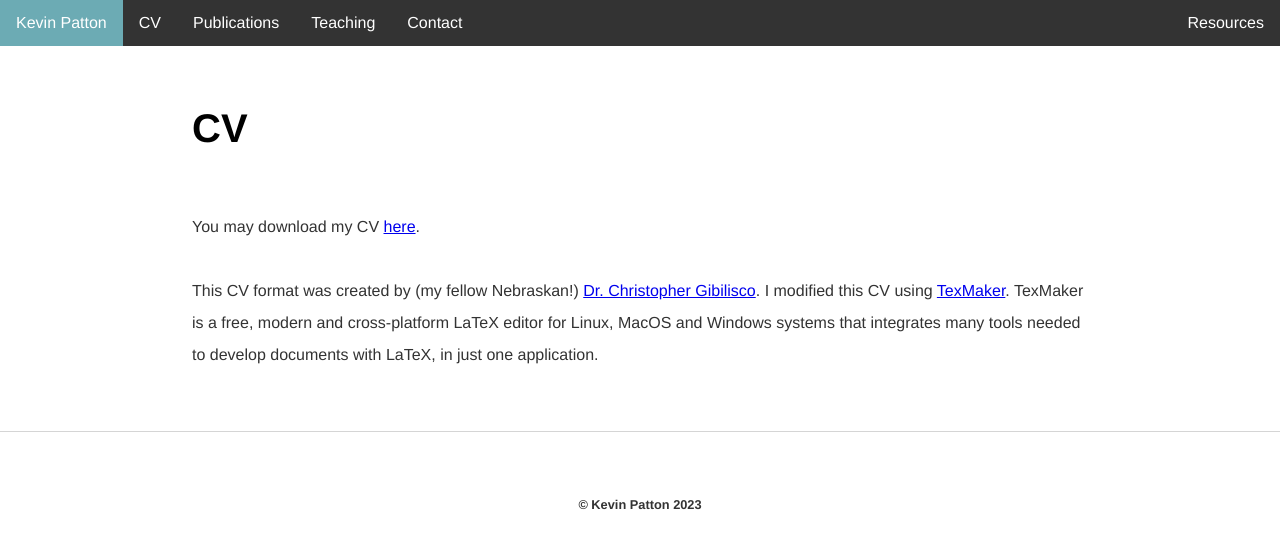
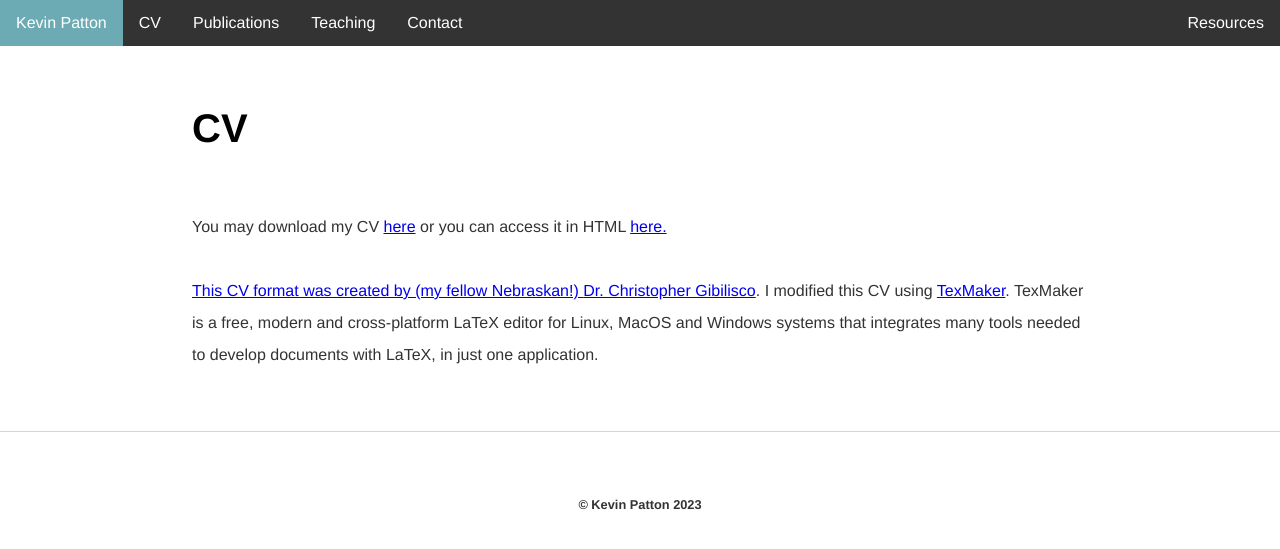
Before and after one commit to kevinjpatton/kevinjpatton.github.io, a Jekyll site: the page built from cv/index.html, in a window 1280 px wide. Shown: the top 549 px of the page. Built offline with Jekyll 4.4.1, drawn with Linux system fonts in a browser that asks for light colours; Markdown is read by kramdown in place of the engine named in the settings.

Commit message:
Update index.html

```diff
--- a/cv/index.html
+++ b/cv/index.html
@@ -4,4 +4,4 @@
 ---
 <h1>CV</h1>
 <p>You may download my CV <a href="/cv/KevinPattonJan2023CV.pdf
-" target="_blank">here</a>.<br><br>This CV format was created by (my fellow Nebraskan!) <a href="http://cjkgibilisco.org/" target="_blank">Dr. Christopher Gibilisco</a>.  I modified this CV using <a href="http://www.xm1math.net/texmaker/" target="_blank">TexMaker</a>.  TexMaker  is a free, modern and cross-platform LaTeX editor for Linux, MacOS and Windows systems that integrates many tools needed to develop documents with LaTeX, in just one application.</p>
+" target="_blank">here</a> or you can access it in HTML <a href="/cv/KPCV/KevinPattonJan2023CV.html" target="_blank">here.<br><br>This CV format was created by (my fellow Nebraskan!) <a href="http://cjkgibilisco.org/" target="_blank">Dr. Christopher Gibilisco</a>.  I modified this CV using <a href="http://www.xm1math.net/texmaker/" target="_blank">TexMaker</a>.  TexMaker  is a free, modern and cross-platform LaTeX editor for Linux, MacOS and Windows systems that integrates many tools needed to develop documents with LaTeX, in just one application.</p>
```
